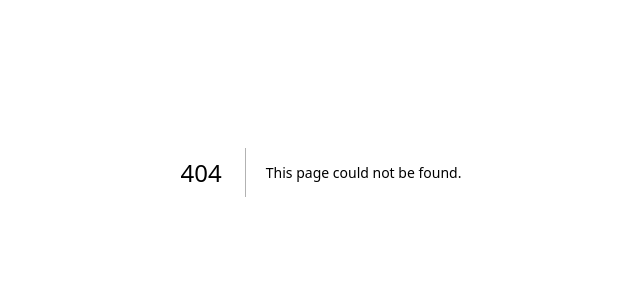
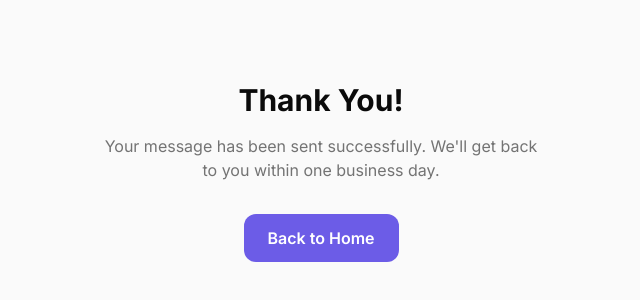
Before and after one commit to unofficialabj/raisin, a Next.js app: page /thank-you in a window 1280 px wide. Before the commit this address had no page. Shown: the part 228-528 px from the top of the page, without its empty margins (319-959 px from the left). Built offline with nearby package versions, Linux system fonts and the light colour scheme.

Commit message:
Implement working contact form with Netlify Forms

```diff
--- /dev/null
+++ b/src/app/thank-you/page.tsx
@@ -0,0 +1,18 @@
+export default function ThankYou() {
+  return (
+    <div className="min-h-screen flex items-center justify-center bg-background">
+      <div className="max-w-md mx-auto text-center">
+        <h1 className="text-3xl font-bold text-foreground mb-4">Thank You!</h1>
+        <p className="text-muted mb-8">
+          Your message has been sent successfully. We'll get back to you within one business day.
+        </p>
+        <a
+          href="/"
+          className="inline-block bg-primary text-white px-6 py-3 rounded-xl font-semibold hover:bg-primary-hover transition"
+        >
+          Back to Home
+        </a>
+      </div>
+    </div>
+  );
+}
--- a/src/components/sections/Contact.tsx
+++ b/src/components/sections/Contact.tsx
@@ -1,20 +1,12 @@
 "use client";
 
 import { Mail, MapPin, Phone } from "lucide-react";
-import { useState, type FormEvent } from "react";
 import { AnimateIn } from "@/components/AnimateIn";
 
 const MAP_EMBED =
   "https://www.google.com/maps/embed?pb=!1m18!1m12!1m3!1d100939.98555096411!2d-122.50764017948502!3d37.757814996609724!2m3!1f0!2f0!3f0!3m2!1i1024!2i768!4f13.1!3m3!1m2!1s0x80859a6d00690021%3A0x4a501367f076adff!2sSan%20Francisco%2C%20CA%2C%20USA!5e0!3m2!1sen!2s!4v1700000000000!5m2!1sen!2s";
 
 export function Contact() {
-  const [sent, setSent] = useState(false);
-
-  function onSubmit(e: FormEvent<HTMLFormElement>) {
-    e.preventDefault();
-    setSent(true);
-  }
-
   return (
     <section id="contact" className="bg-background py-20 sm:py-24">
       <div className="mx-auto max-w-6xl px-4 sm:px-6 lg:px-8">
@@ -33,9 +25,13 @@ export function Contact() {
         <div className="mt-14 grid gap-10 lg:grid-cols-2">
           <AnimateIn>
             <form
-              onSubmit={onSubmit}
+              data-netlify="true"
+              name="contact"
+              method="POST"
+              action="/thank-you"
               className="rounded-2xl border border-border bg-card p-6 sm:p-8"
             >
+              <input type="hidden" name="form-name" value="contact" />
               <div className="space-y-5">
                 <div>
                   <label htmlFor="name" className="text-sm font-medium text-foreground">
@@ -85,11 +81,6 @@ export function Contact() {
               >
                 Send message
               </button>
-              {sent && (
-                <p className="mt-4 text-center text-sm text-primary" role="status">
-                  Thanks! This demo form doesn&apos;t send email—wire your API here.
-                </p>
-              )}
             </form>
           </AnimateIn>
 
```
